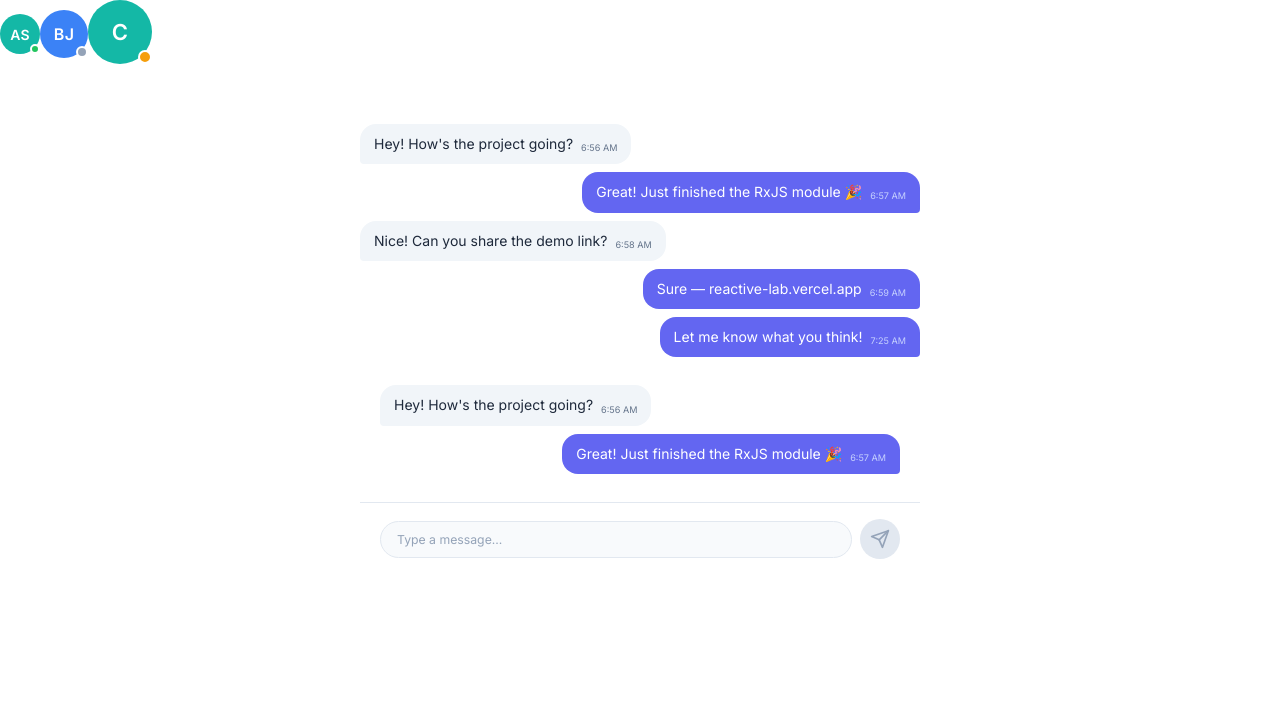
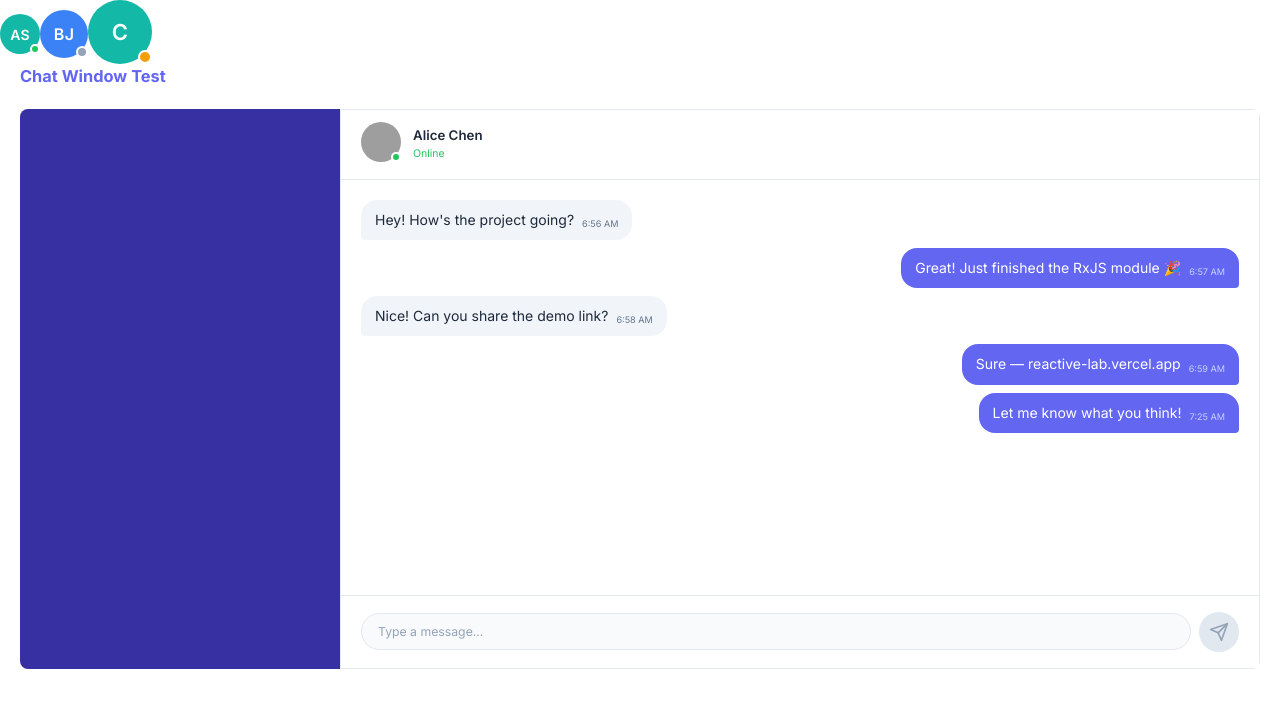
Before and after one commit to DebjaniGh/reactive-chat, an Angular app: page / in a window 1280 px wide. Shown: the top 708 px of the page. Built offline with nearby package versions, Linux system fonts and the light colour scheme; grey boxes are pictures that could not be loaded.

Commit message:
Implement chat window component with header, messages, and empty state

```diff
--- a/src/app/app.component.html
+++ b/src/app/app.component.html
@@ -1,14 +1,48 @@
 <app-avatar name="Alice Smith" size="md" [status]="'online'" />
 <app-avatar [src]="user.avatarUrl" name="Bob Jones" size="lg" [status]="'offline'" />
 <app-avatar name="Carol" size="xl" [status]="'away'" />
-<div style="max-width: 600px; margin: 40px auto; display: flex; flex-direction: column; gap: 8px; padding: 20px;">
+<!-- <div
+  style="
+    max-width: 600px;
+    margin: 40px auto;
+    display: flex;
+    flex-direction: column;
+    gap: 8px;
+    padding: 20px;
+  "
+>
   @for (msg of testMessages; track msg.id) {
     <app-msg-bubble [message]="msg" />
   }
-   <div style="flex: 1; overflow-y: auto; display: flex; flex-direction: column; gap: 8px; padding: 20px;">
-        @for (msg of messages; track msg.id) {
-          <app-msg-bubble [message]="msg" />
-        }
-    </div>
-      <app-message-input (messageSent)="onSend($event)" />
+  <div
+    style="
+      flex: 1;
+      overflow-y: auto;
+      display: flex;
+      flex-direction: column;
+      gap: 8px;
+      padding: 20px;
+    "
+  >
+    @for (msg of messages; track msg.id) {
+      <app-msg-bubble [message]="msg" />
+    }
+  </div>
+  <app-message-input (messageSent)="onSend($event)" />
 </div>
+<hr style="border-color: #e2e8f0; margin: 20px 0" /> -->
+
+<!-- New: chat-window test -->
+<h3 style="color: #6366f1; padding: 0 20px">Chat Window Test</h3>
+<div style="height: 70vh; display: flex; margin: 20px">
+  <!-- Indigo placeholder simulating sidebar -->
+  <div style="width: 320px; background: #3730a3; border-radius: 8px 0 0 8px"></div>
+  <!-- Chat window -->
+  <!-- To test empty state, temporarily change [conversation]="testConversation" to [conversation]="null" -->
+  <app-chat-window
+    style="flex: 1; border: 1px solid #e2e8f0; border-radius: 0 8px 8px 0"
+    [conversation]="testConversation"
+    [messages]="testMessages"
+    (messageSent)="onSend($event)"
+  />
+</div>
--- a/src/app/app.component.ts
+++ b/src/app/app.component.ts
@@ -1,13 +1,18 @@
 import { Component } from '@angular/core';
 import { AvatarComponent } from './shared/components/avatar/avatar.component';
-import { Message, User } from './models/chat.model';
+import { Conversation, Message, User } from './models/chat.model';
 import { MsgBubbleComponent } from './features/chat/msg-bubble/msg-bubble.component';
 import { MessageInputComponent } from './features/chat/msg-inp/msg-inp.component';
+import { ChatWindowComponent } from './features/chat/chat-window/chat-window.component';
 
 @Component({
   selector: 'app-root',
   standalone: true,
-  imports: [AvatarComponent, MsgBubbleComponent, MessageInputComponent],
+  imports: [
+    AvatarComponent,
+    // MsgBubbleComponent, MessageInputComponent,
+    ChatWindowComponent,
+  ],
   templateUrl: './app.component.html',
   styleUrl: './app.component.scss',
 })
@@ -20,6 +25,20 @@ export class AppComponent {
     avatarUrl: null,
     status: 'online',
     lastSeen: null,
+  };
+
+  testConversation: Conversation = {
+    id: 'conv-1',
+    participant: {
+      id: 'user-2',
+      name: 'Alice Chen',
+      avatarUrl: 'https://api.dicebear.com/7.x/avataaars/svg?seed=AliceChen',
+      status: 'online',
+      lastSeen: null,
+    },
+    lastMessage: null,
+    unreadCount: 0,
+    updatedAt: new Date(),
   };
 
   testMessages: Message[] = [
@@ -109,6 +128,6 @@ export class AppComponent {
       status: 'sent',
       isOwn: true,
     };
-    this.messages = [...this.messages, newMsg];
+    this.testMessages = [...this.testMessages, newMsg];
   }
 }
--- a/src/app/features/chat/chat-window/chat-window.component.html
+++ b/src/app/features/chat/chat-window/chat-window.component.html
@@ -1 +1,49 @@
-<p>chat-window works!</p>
+<!-- src/app/features/chat/chat-window/chat-window.component.html -->
+@if (conversation) {
+  <div class="chat-window">
+    <div class="chat-window__header">
+      <app-avatar
+        [src]="conversation.participant.avatarUrl"
+        [name]="conversation.participant.name"
+        [status]="conversation.participant.status"
+        size="md"
+      />
+      <div class="chat-window__header-info">
+        <h2 class="chat-window__name">{{ conversation.participant.name }}</h2>
+        <span
+          class="chat-window__status"
+          [class.chat-window__status--online]="conversation.participant.status === 'online'"
+        >
+          {{ conversation.participant.status }}
+        </span>
+      </div>
+    </div>
+
+    <div class="chat-window__messages" #messageList>
+      @for (msg of messages; track msg.id) {
+        <app-msg-bubble [message]="msg" />
+      }
+    </div>
+
+    <app-message-input (messageSent)="onMessageSent($event)" />
+  </div>
+} @else {
+  <div class="chat-window chat-window--empty">
+    <div class="chat-window__placeholder">
+      <svg
+        width="64"
+        height="64"
+        viewBox="0 0 24 24"
+        fill="none"
+        stroke="#c7d2fe"
+        stroke-width="1.5"
+        stroke-linecap="round"
+        stroke-linejoin="round"
+      >
+        <path d="M21 15a2 2 0 0 1-2 2H7l-4 4V5a2 2 0 0 1 2-2h14a2 2 0 0 1 2 2z"></path>
+      </svg>
+      <h2>Select a conversation</h2>
+      <p>Choose a chat from the sidebar to start messaging</p>
+    </div>
+  </div>
+}
--- a/src/app/features/chat/chat-window/chat-window.component.scss
+++ b/src/app/features/chat/chat-window/chat-window.component.scss
@@ -0,0 +1,77 @@
+// src/app/features/chat/chat-window/chat-window.component.scss
+:host {
+  display: flex;
+  flex-direction: column;
+  height: 100%;
+}
+
+.chat-window {
+  display: flex;
+  flex-direction: column;
+  height: 100%;
+  background-color: #ffffff;
+
+  &--empty {
+    align-items: center;
+    justify-content: center;
+  }
+
+  &__header {
+    display: flex;
+    align-items: center;
+    gap: 12px;
+    padding: 12px 20px;
+    background-color: #ffffff;
+    border-bottom: 1px solid #e2e8f0;
+    flex-shrink: 0;
+  }
+
+  &__header-info {
+    display: flex;
+    flex-direction: column;
+  }
+
+  &__name {
+    font-size: 0.95rem;
+    font-weight: 600;
+    color: #1e293b;
+  }
+
+  &__status {
+    font-size: 0.75rem;
+    color: #94a3b8;
+    text-transform: capitalize;
+
+    &--online {
+      color: #22c55e;
+    }
+  }
+
+  &__messages {
+    flex: 1;
+    overflow-y: auto;
+    padding: 20px;
+    display: flex;
+    flex-direction: column;
+    gap: 8px;
+  }
+
+  &__placeholder {
+    display: flex;
+    flex-direction: column;
+    align-items: center;
+    gap: 12px;
+    text-align: center;
+
+    h2 {
+      font-size: 1.25rem;
+      font-weight: 600;
+      color: #94a3b8;
+    }
+
+    p {
+      color: #b4bfcd;
+      font-size: 0.875rem;
+    }
+  }
+}
--- a/src/app/features/chat/chat-window/chat-window.component.ts
+++ b/src/app/features/chat/chat-window/chat-window.component.ts
@@ -1,10 +1,49 @@
-import { Component } from '@angular/core';
+// src/app/features/chat/chat-window/chat-window.component.ts
+import {
+  Component,
+  Input,
+  Output,
+  EventEmitter,
+  ViewChild,
+  ElementRef,
+  AfterViewChecked,
+} from '@angular/core';
+import { Conversation, Message } from '../../../models/chat.model';
+import { AvatarComponent } from '../../../shared/components/avatar/avatar.component';
+import { MsgBubbleComponent } from '../msg-bubble/msg-bubble.component';
+import { MessageInputComponent } from '../msg-inp/msg-inp.component';
 
 @Component({
   selector: 'app-chat-window',
   standalone: true,
-  imports: [],
+  imports: [AvatarComponent, MsgBubbleComponent, MessageInputComponent],
   templateUrl: './chat-window.component.html',
   styleUrl: './chat-window.component.scss',
 })
-export class ChatWindowComponent {}
+export class ChatWindowComponent implements AfterViewChecked {
+  @Input() conversation: Conversation | null = null;
+  @Input() messages: Message[] = [];
+  @Output() messageSent = new EventEmitter<string>();
+
+  @ViewChild('messageList') private messageList!: ElementRef<HTMLDivElement>;
+
+  private shouldScroll = true;
+
+  ngAfterViewChecked(): void {
+    if (this.shouldScroll) {
+      this.scrollToBottom();
+    }
+  }
+
+  onMessageSent(text: string): void {
+    this.shouldScroll = true;
+    this.messageSent.emit(text);
+  }
+
+  private scrollToBottom(): void {
+    const el = this.messageList?.nativeElement;
+    if (el) {
+      el.scrollTop = el.scrollHeight;
+    }
+  }
+}
```
